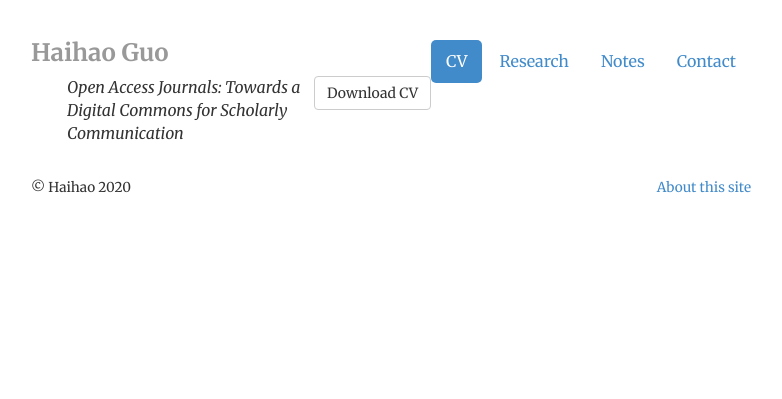
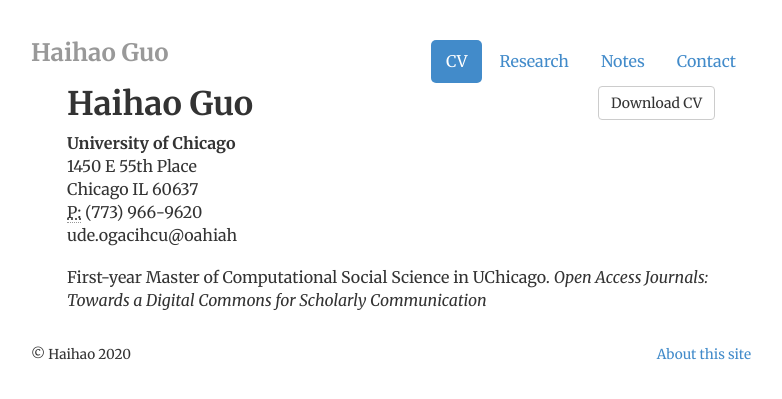
Before and after one commit to hihowme/hihowme.github.io, a Jekyll site: the page built from cv/index.html, in a window 1280 px wide. Shown: the top 399 px of the page, without its empty margins (249-1031 px from the left). Built offline with Jekyll 4.4.1, drawn with Linux system fonts in a browser that asks for light colours.

Commit message:
update again

```diff
--- a/cv/index.html
+++ b/cv/index.html
@@ -10,7 +10,7 @@ description: Current CV for Haihao Guo.
 ---
 <div class="cv">
 	<a href="/files/haihao_resume.pdf" class="btn btn-default pull-right" title="Download CV as PDF">Download CV</a>
-				<!-- <div itemscope itemtype="http://data-vocabulary.org/Person">
+				<div itemscope itemtype="http://data-vocabulary.org/Person">
 				<span itemprop="name"><h1>Haihao Guo</h1></span>
 				<address>
 				<span itemprop="affiliation"><strong>University of Chicago</strong><br></span>
@@ -23,7 +23,7 @@ description: Current CV for Haihao Guo.
 
 				<p>First-year Master of Computational Social Science in UChicago.
 
-				<h2>Degrees</h2>
+				<!-- <h2>Degrees</h2>
 				<p><strong><abbr title="Masters of Library and Information Science">MLIS</abbr>, Wayne State University, Detroit, MI, 2008</strong><br>
 				<!-- <a href="/files/McGlone-OpenAccessJournals-2008.pdf" title="Open Access Journals: Towards a Digital Commons for Scholarly Communication"> --><em>Open Access Journals: Towards a Digital Commons for Scholarly Communication</em> <!-- (PDF)</a> --></p>
 
```
